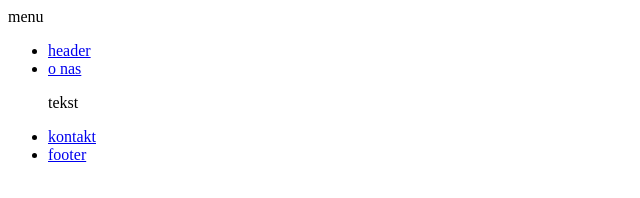
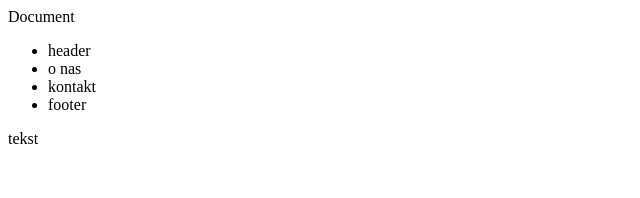
Before and after one commit to mlizon/9-struktura-html5, a plain HTML site: page index.html in a window 1280 px wide. Shown: the whole page, without its empty margins (0-640 px from the left). Drawn offline with Linux system fonts and the light colour scheme.

Commit message:
poprawka

```diff
--- a/index.html
+++ b/index.html
@@ -1,13 +1,23 @@
-<!DOCTYPE html>
-<HTML>
-    <nav> menu
-        <ul class="'menu-list">
-            <li><a href="#main">header</a></li>
-            <li><a href="#o-nas">o nas</a>
-                <p>tekst</p></li>
-            <li><a href="#kontakt">kontakt</a></li>
-            <li><a href="#footer">footer</a></li>
+<!DOCTYPE
+<html>
+    <head>
+        <meta charset="UTF-8">
+        <meta http-equiv="X-UA-Compatible" content="IE-edge">
+        <meta name="viewport" content="width=device-width, initial-scale=1.0'>"
+        <title>Document</title>
+    </head>
+    <nav>
+        <ul>
+            <li>header</li>
+            <li>o nas</li>
+            <li>kontakt</li>
+            <li>footer</li>
         </ul>
-
+        <header id="main"></header>
+        <section id="o-nas">
+            <p>tekst</p>
+        </section>
+        <section id="kontakt"></section>
+        <footer id="footer"></footer>
     </nav>
-</HTML>
+</html>
```
